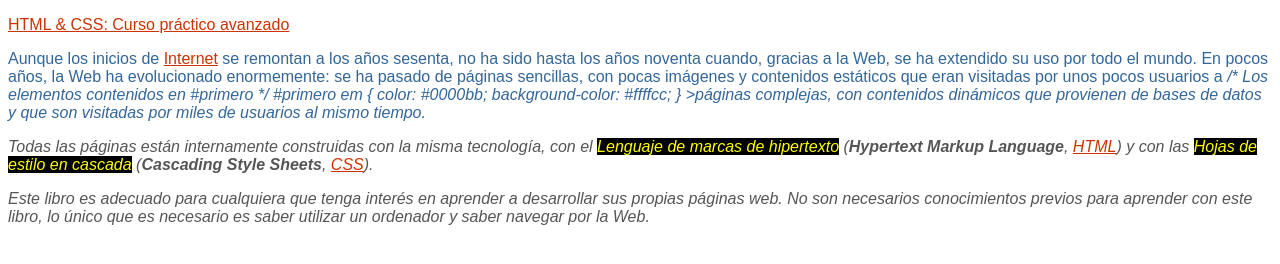
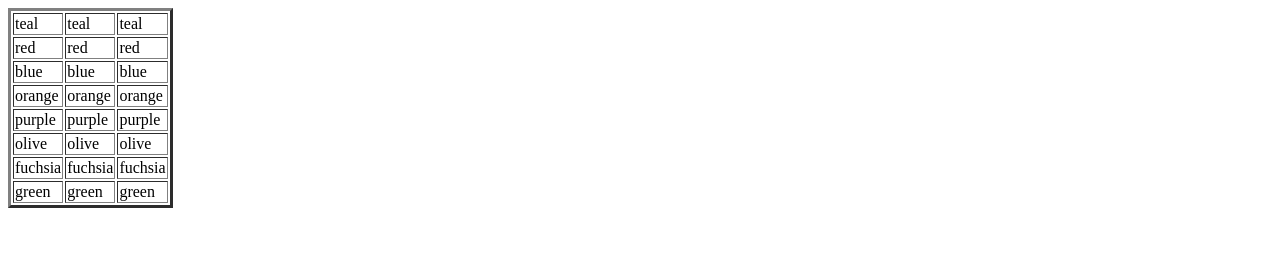
Before and after one commit to ARGC3654/ejercicios-, a plain HTML site: page index.html in a window 1280 px wide. Drawn offline with Linux system fonts and the light colour scheme.

Commit message:
Add files via upload

````diff
--- a/index.html
+++ b/index.html
@@ -1,100 +1,50 @@
-<!DOCTYPE html>
 <html>
   <head>
     <meta charset="utf-8" />
     <title>Ejercicio de selectores</title>
-    <link rel="stylesheet" href="css/styles.css">
-    <style>
-      /* Todos los parrafos de la pagina */
-      p {
-        color: #555;
-      }
-    </style>
-    <style>
-      /* Todos los elementos de la pagina */
-      * {
-        font-size: 16px;
-        font-family: Arial, Helvetica, sans-serif;
-      }
-    </style>
   </head>
-  <style>
-    /* Todos los enlaces la pagina */
-    a {
-      color: #c30;
-    }
-  </style>
-
   <body>
-    <div id="primero">
-    <style>
-      /* Todos los párrafos contenidos en #primero */
-      #primero p {
-        color: #369;
-      }
-    </style>
-      <p>
-        <a
-          href="http://publicacionesaltaria.com/es/tienda/112-html-css-curso-practico.html"
-          >HTML &amp; CSS: Curso práctico avanzado</a
-        >
-      </p>
-
-      <p>
-        Aunque los inicios de
-        <a href="https://es.wikipedia.org/wiki/Internet">Internet</a> se
-        remontan a los años sesenta, no ha sido hasta los años noventa cuando,
-        gracias a la Web, se ha extendido su uso por todo el mundo. En pocos
-        años, la Web ha evolucionado enormemente: se ha pasado de páginas
-        sencillas, con pocas imágenes y contenidos estáticos que eran visitadas
-        por unos pocos usuarios a
-        <em
-          <style>
-      /* Los elementos <em> contenidos en #primero */
-      #primero em {
-        color: #0000bb;
-        background-color: #ffffcc;
-      }
-    </style>
-        >páginas complejas, con contenidos dinámicos que provienen de bases de
-          datos y que son visitadas por miles de usuarios al mismo tiempo</em
-        >.
-      </p>
-    </div>
-
-    <style>
-      /* Todos los elementos <span> contenidos en la clase "normal" */
-      .normal span {
-        font-weight: bold;
-      }
-    </style>
-    <div id="segundo" class="normal">
-      <p>
-        Todas las páginas están internamente construidas con la misma
-        tecnología, con el
-        <style>
-      /* Todos los elementos <em> con la clase "especial" */
-      em.especial {
-        color: #ffff00;
-        background: #000000;
-      }
-    </style>
-        <em class="especial">Lenguaje de marcas de hipertexto</em> (<span
-          >Hypertext Markup Language</span
-        >, <a href="https://es.wikipedia.org/wiki/HTML">HTML</a>) y con las
-        <em class="especial">Hojas de estilo en cascada</em> (<span
-          >Cascading Style Sheets</span
-        >, <a href="https://es.wikipedia.org/wiki/CSS">CSS</a>).
-      </p>
-
-      <p>
-        Este libro es
-        <em
-          >adecuado para cualquiera que tenga interés en aprender a desarrollar
-          sus propias páginas web</em
-        >. No son necesarios conocimientos previos para aprender con este libro,
-        lo único que es necesario es saber utilizar un ordenador y saber navegar
-        por la Web.
-      </p>
-    </div>
+    <table border="3">
+      <tr>
+        <td>teal</td>
+        <td>teal</td>
+        <td>teal</td>
+      </tr>
+      <tr>
+        <td>red</td>
+        <td>red</td>
+        <td>red</td>
+      </tr>
+      <tr>
+        <td>blue</td>
+        <td>blue</td>
+        <td>blue</td>
+      </tr>
+      <tr>
+        <td>orange</td>
+        <td>orange</td>
+        <td>orange</td>
+      </tr>
+      <tr>
+        <td>purple</td>
+        <td>purple</td>
+        <td>purple</td>
+      </tr>
+      <tr>
+        <td>olive</td>
+        <td>olive</td>
+        <td>olive</td>
+      </tr>
+      <tr>
+        <td>fuchsia</td>
+        <td>fuchsia</td>
+        <td>fuchsia</td>
+      </tr>
+      <tr>
+        <td>green</td>
+        <td>green</td>
+        <td>green</td>
+      </tr>
+    </table>
   </body>
+</html>
--- a/style.css
+++ b/style.css
@@ -1,64 +1,47 @@
-<<<<<<< SEARCH
-/* No existing CSS file yet */
-=======
-/* Todos los elementos de la pagina */
-* {
-  font-size: 16px;
-  font-family: AHere is the updated HTML content after applying above edits:
+table {
+    width: 100%;
+    border-collapse: collapse;
+    border: 1px solid #333;
+    margin: 20px 0;
+}
 
-```html
-<!DOCTYPE html>
-<html>
-  <head>
-    <meta charset="utf-8" />
-    <title>Ejercicio de selectores</title>
-    <link rel="stylesheet" href="css/styles.css">
-  </head>
+td {
+    width: 33.33%;
+    height: 50px;
+    text-align: center;
+    vertical-align: middle;
+    font-weight: bold;
+    border: 1px solid #333;
+    padding: 10px;
+}
 
-  <body>
-    <div id="primero">
-      <p>
-        <a
-          href="http://publicacionesaltaria.com/es/tienda/112-html-css-curso-practico.html"
-          >HTML &amp; CSS: Curso práctico avanzado</a
-        >
-      </p>
+.teal {
+   background-color: teal;
+   color: rgb(255, 255, 255);
 
-      <p>
-        Aunque los inicios de
-        <a href="https://es.wikipedia.org/wiki/Internet">Internet</a> se
-        remontan a los años sesenta, no ha sido hasta los años noventa cuando,
-        gracias a la Web, se ha extendido su uso por todo el mundo. En pocos
-        años, la Web ha evolucionado enormemente: se ha pasado de páginas
-        sencillas, con pocas imágenes y contenidos estáticos que eran visitadas
-        por unos pocos usuarios a
-        <em
-          >páginas complejas, con contenidos dinámicos que provienen de bases de
-          datos y que son visitadas por miles de usuarios al mismo tiempo</em
-        >.
-      </p>
-    </div>
 
-    <div id="segundo" class="normal">
-      <p>
-        Todas las páginas están internamente construidas con la misma
-        tecnología, con el
-        <em class="especial">Lenguaje de marcas de hipertexto</em> (<span
-          >Hypertext Markup Language</span
-        >, <a href="https://es.wikipedia.org/wiki/HTML">HTML</a>) y con las
-        <em class="especial">Hojas de estilo en cascada</em> (<span
-          >Cascading Style Sheets</span
-        >, <a href="https://es.wikipedia.org/wiki/CSS">CSS</a>).
-      </p>
+   background-color: teal;
+   color: rgba(255, 0, 0, 0.932); }
 
-      <p>
-        Este libro es
-        <em
-          >adecuado para cualquiera que tenga interés en aprender a desarrollar
-          sus propias páginas web</em
-        >. No son necesarios conocimientos previos para aprender con este libro,
-        lo único que es necesario es saber utilizar un ordenador y saber navegar
-        por la Web.
-      </p>
-    </div>
-  </body>
+
+.red {
+   background-color: red;
+    color: white; }
+.blue
+ { background-color: blue;
+   color: white; }
+.orange {
+   background-color: orange;
+   color: black; }
+.purple {
+   background-color: purple;
+    color: white; }
+.olive {
+  background-color: olive;
+   color: rgb(189, 27, 27); }
+.fuchsia {
+  background-color: fuchsia;
+  color: white; }
+.green {
+  background-color: green;
+  color: white; }
````
